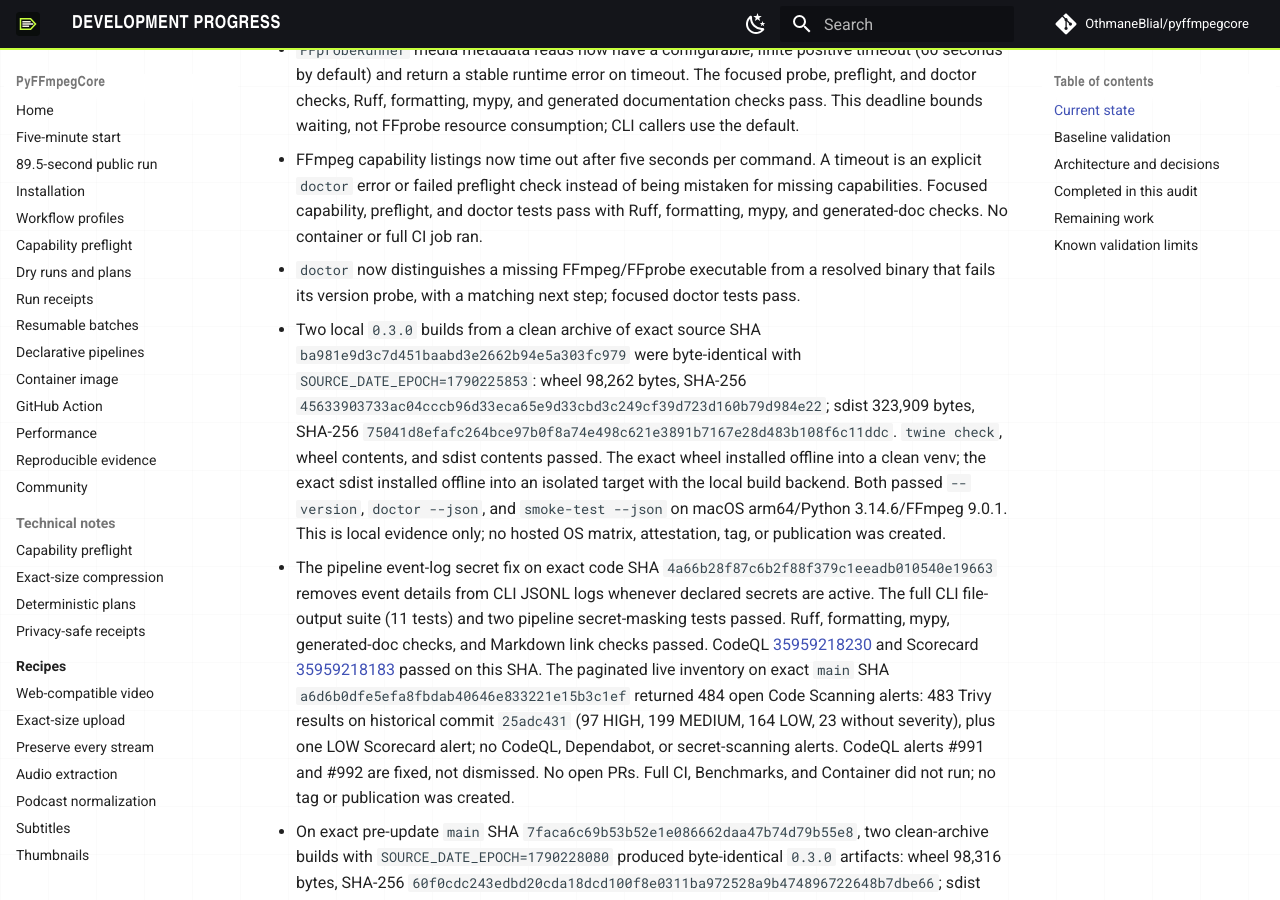
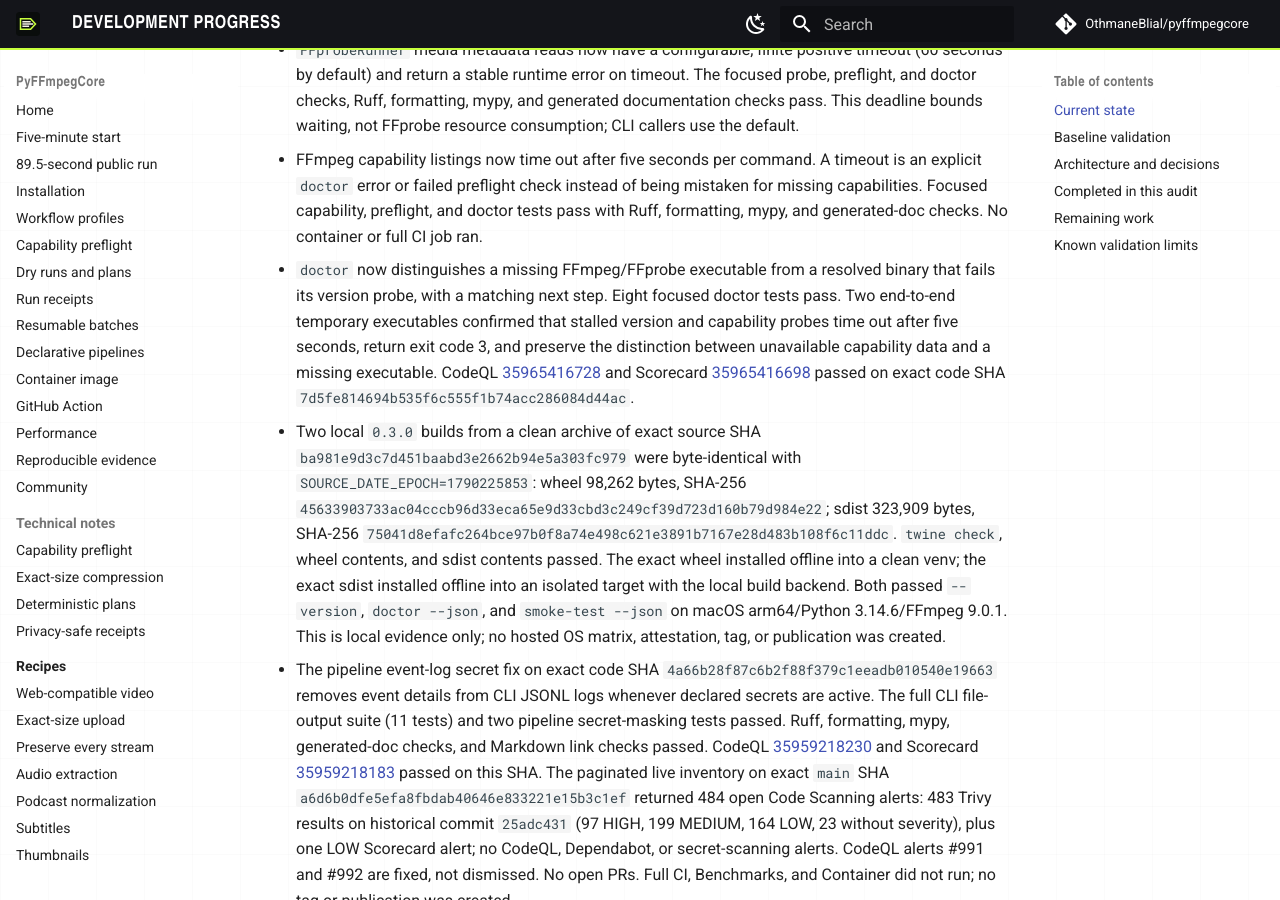
Before and after one commit to OthmaneBlial/pyffmpegcore, an MkDocs documentation site: the page built from docs/PROGRESS.md, in a window 1280 px wide and 900 px high, scrolled down 2268 px. Built offline with MkDocs 1.6.1 and Material for MkDocs 9.7.7, drawn with Linux system fonts in a browser that asks for light colours; comment, search, counter and statistics services are not loaded.

Commit message:
docs: record doctor timeout integration checks

```diff
--- a/docs/PROGRESS.md
+++ b/docs/PROGRESS.md
@@ -19,7 +19,7 @@ Updated: 2026-09-24
 - FFmpeg and FFprobe version-only inspections in `doctor` and the public runner methods now stop after five seconds and report a timeout clearly. The 33 focused probe, runner, and doctor tests pass with Ruff, formatting, and mypy. This does not bound media probes or capability listings.
 - `FFprobeRunner` media metadata reads now have a configurable, finite positive timeout (60 seconds by default) and return a stable runtime error on timeout. The focused probe, preflight, and doctor checks, Ruff, formatting, mypy, and generated documentation checks pass. This deadline bounds waiting, not FFprobe resource consumption; CLI callers use the default.
 - FFmpeg capability listings now time out after five seconds per command. A timeout is an explicit `doctor` error or failed preflight check instead of being mistaken for missing capabilities. Focused capability, preflight, and doctor tests pass with Ruff, formatting, mypy, and generated-doc checks. No container or full CI job ran.
-- `doctor` now distinguishes a missing FFmpeg/FFprobe executable from a resolved binary that fails its version probe, with a matching next step; focused doctor tests pass.
+- `doctor` now distinguishes a missing FFmpeg/FFprobe executable from a resolved binary that fails its version probe, with a matching next step. Eight focused doctor tests pass. Two end-to-end temporary executables confirmed that stalled version and capability probes time out after five seconds, return exit code 3, and preserve the distinction between unavailable capability data and a missing executable. CodeQL [35965416728](https://github.com/OthmaneBlial/pyffmpegcore/actions/runs/35965416728) and Scorecard [35965416698](https://github.com/OthmaneBlial/pyffmpegcore/actions/runs/35965416698) passed on exact code SHA `7d5fe814694b535f6c555f1b74acc286084d44ac`.
 - Two local `0.3.0` builds from a clean archive of exact source SHA `ba981e9d3c7d451baabd3e2662b94e5a303fc979` were byte-identical with `SOURCE_DATE_EPOCH=1790225853`: wheel 98,262 bytes, SHA-256 `45633903733ac04cccb96d33eca65e9d33cbd3c249cf39d723d160b79d984e22`; sdist 323,909 bytes, SHA-256 `75041d8efafc264bce97b0f8a74e498c621e3891b7167e28d483b108f6c11ddc`. `twine check`, wheel contents, and sdist contents passed. The exact wheel installed offline into a clean venv; the exact sdist installed offline into an isolated target with the local build backend. Both passed `--version`, `doctor --json`, and `smoke-test --json` on macOS arm64/Python 3.14.6/FFmpeg 9.0.1. This is local evidence only; no hosted OS matrix, attestation, tag, or publication was created.
 - The pipeline event-log secret fix on exact code SHA `4a66b28f87c6b2f88f379c1eeadb010540e19663` removes event details from CLI JSONL logs whenever declared secrets are active. The full CLI file-output suite (11 tests) and two pipeline secret-masking tests passed. Ruff, formatting, mypy, generated-doc checks, and Markdown link checks passed. CodeQL [35959218230](https://github.com/OthmaneBlial/pyffmpegcore/actions/runs/35959218230) and Scorecard [35959218183](https://github.com/OthmaneBlial/pyffmpegcore/actions/runs/35959218183) passed on this SHA. The paginated live inventory on exact `main` SHA `a6d6b0dfe5efa8fbdab40646e833221e15b3c1ef` returned 484 open Code Scanning alerts: 483 Trivy results on historical commit `25adc431` (97 HIGH, 199 MEDIUM, 164 LOW, 23 without severity), plus one LOW Scorecard alert; no CodeQL, Dependabot, or secret-scanning alerts. CodeQL alerts #991 and #992 are fixed, not dismissed. No open PRs. Full CI, Benchmarks, and Container did not run; no tag or publication was created.
 - On exact pre-update `main` SHA `7faca6c69b53b52e1e086662daa47b74d79b55e8`, two clean-archive builds with `SOURCE_DATE_EPOCH=1790228080` produced byte-identical `0.3.0` artifacts: wheel 98,316 bytes, SHA-256 `60f0cdc243edbd20cda18dcd100f8e0311ba972528a9b474896722648b7dbe66`; sdist 326,848 bytes, SHA-256 `bccd039e0738f14db3108e1733001fe101255780357cb6bb240310558305e648`. `twine check`, wheel-content, and source-archive contract checks passed. Offline installs of both artifacts passed `--version`, `doctor --json`, and `smoke-test --json` on macOS arm64/Python 3.14.6/FFmpeg 9.0.1. This progress/checklist entry is part of the sdist, so rebuild from final release SHA. Build outputs were temporary and deleted. No hosted matrix, attestation, tag, or publication was created.
```
Also changed, not shown: RELEASE_CHECKLIST.md (+1 -1 lines).
